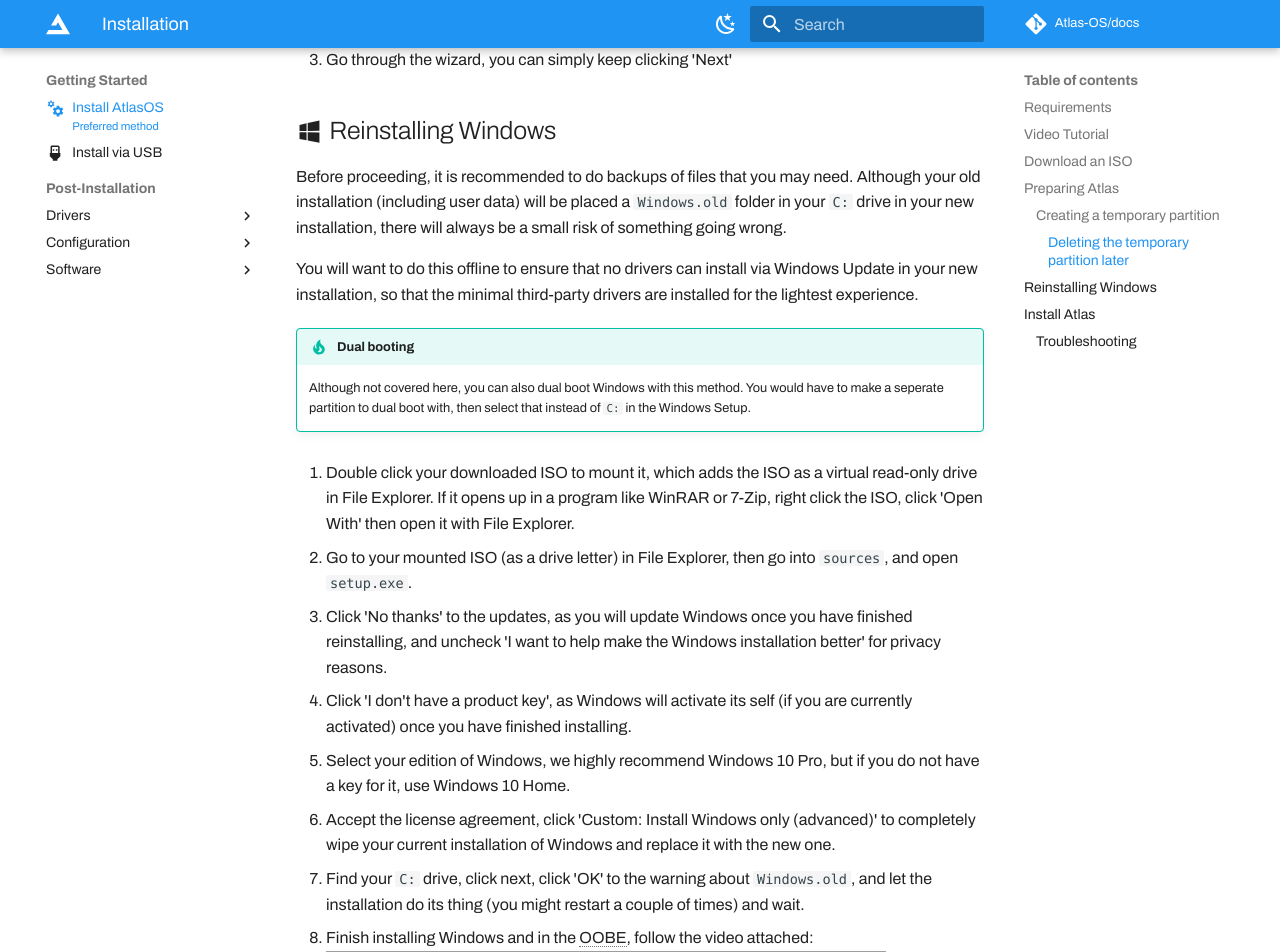
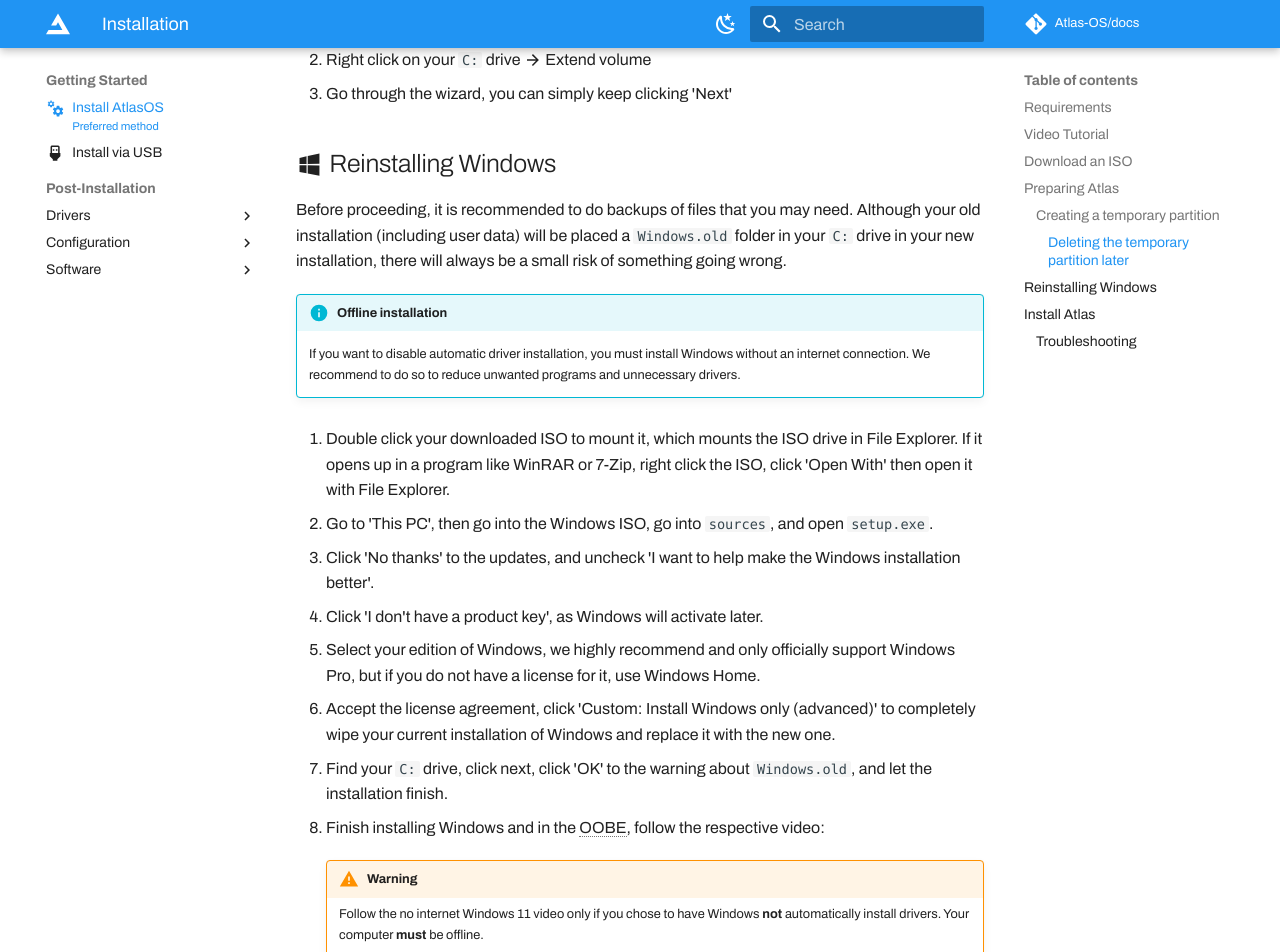
Before and after one commit to Atlas-OS/docs, an MkDocs documentation site: the page built from docs/getting-started/installation.md, in a window 1280 px wide and 1400 px high, scrolled down 2881 px. Shown: the top 952 px of the window. Built offline with MkDocs 1.6.1 and Material for MkDocs 9.7.7, drawn with Linux system fonts in a browser that asks for light colours; some web fonts are replaced; comment, search, counter and statistics services are not loaded; some of the changed text lies outside the part shown; grey boxes are pictures that could not be loaded.

Commit message:
feat: init v0.3.0 installation docs

```diff
--- a/docs/getting-started/installation.md
+++ b/docs/getting-started/installation.md
@@ -11,13 +11,14 @@ icon: material/cogs
 	Before installing, it is recommended to take a look at our [Removed Features](/troubleshooting/removed-features/) page and [FAQ](/faq/).
 
 !!! warning "Atlas is not pre-activated"
-    AtlasOS is **NOT** a pre-activated version of Windows, activation works just the same as vanilla Windows.
+    AtlasOS is **NOT** a pre-activated version of Windows, activation in Windows is not modified.
 
 ## :material-clipboard-list-outline: Requirements
 
 * [AME Wizard](https://atlasos.net/downloads)
 * [Atlas Playbook](https://atlasos.net/downloads)
-* [64-bit](https://support.microsoft.com/en-us/windows/which-version-of-windows-operating-system-am-i-running-628bec99-476a-2c13-5296-9dd081cdd808) CPU (x86 or 32-bit is not supported)
+* [64-bit](https://support.microsoft.com/en-us/windows/which-version-of-windows-operating-system-am-i-running-628bec99-476a-2c13-5296-9dd081cdd808) CPU (32-bit and ARM is not supported)
+* An internet connection
 
 ## :material-video-box: Video Tutorial
 
@@ -29,20 +30,20 @@ icon: material/cogs
 An ISO is a virtual disc file, and in this case, it will be the Windows Setup. This is required to reinstall Windows in our recommended way.
 
 === "MSDL (recommended)"
-    This website generates an official direct download link from Microsoft for multiple Windows versions, and it is used here to get Windows 10 22H2.
+    This website generates official direct download links from Microsoft for multiple Windows versions.
 
-    1. Visit the [Windows 10 22H2 MSDL](https://massgrave.dev/msdl/#2618) page, select your language and click 'Confirm'
+    1. Visit either the [Windows 10 22H2 MSDL](https://massgrave.dev/msdl/#2618) or [Windows 11 22H2 MSDL](https://massgrave.dev/msdl/#2616) page, select your language and click 'Confirm'
     2. Click the 'IsoX64 Download' link and the ISO should download (32-bit is unsupported)
         * If you have an error, click 'Use shared session'
 
 === "Windows Media Creation Tool"
-    This is the supported method to download Windows 10 by Microsoft.
+    This is the supported method to download Windows 10 and 11 by Microsoft.
 
-    1. Download the [Windows Media Creation Tool](https://go.microsoft.com/fwlink/?LinkId=691209) and open it.
+    1. Download the [Windows 10](https://go.microsoft.com/fwlink/?LinkId=691209) or [Windows 11](https://go.microsoft.com/fwlink/?linkid=2156295) Media Creation Tool and open it.
     2. Click the `Accept` button to agree to the Microsoft license terms.
     3. Tick `Create installation media (USB flash drive, DVD, or ISO file) for another PC`, click `Next`, and choose:
         * Language: Desired language
-        * Edition: Windows 10
+        * Edition: Windows 10 or Windows 11
         * Architecture: 64-bit (x64)
     4. Choose `ISO file` option and choose the download location.
     5. After the ISO completed downloading, click `Finish` to end the installation.
@@ -63,12 +64,12 @@ An ISO is a virtual disc file, and in this case, it will be the Windows Setup. T
     - [Adguard File List](https://files.rg-adguard.net)
 
 !!! info "Using a USB stick"
-    If you are looking for the other method of installation, see [here](/getting-started/other-installation-methods/usb). However, if you want to install Atlas quickly and easily, we suggest you follow this guide instead.
+    If you are looking for installation with a USB stick, see [here](/getting-started/other-installation-methods/usb). However, we highly recommend you follow this guide instead.
 
 ## :material-download: Preparing Atlas
 
 !!! tip "Download drivers"
-    Some network adapters do not have drivers that come with Windows. This means that on some computers, you might not be able to connect to the internet after installing. We recommend you to download the drivers for your network adapter ahead of time, and put them on your external drive.
+    Some network adapters do not have drivers that come with Windows. This means that on some computers, you might not be able to connect to the internet after installing. We recommend you to download the drivers for your network adapter ahead of time, and put them on your drive.
 
 Once you have all of the downloads for Atlas from [here](/getting-started/installation/#requirements), you will need to have them on your new installation of Windows for use offline.
 
@@ -81,10 +82,10 @@ You should now have an Atlas folder with all the files you need on the root dire
 
 ### :material-harddisk-plus: Creating a temporary partition
 
-!!! info
-	This is only for the case that you have **nothing** to put the Atlas files on, which won't be wiped by reinstalling Windows.
+!!! warning
+	This is only for the case that you have **no other drives except from the `C:` drive** to put the Atlas files on.
 
-	If you have already done the [Preparing Atlas](/getting-started/installation/#preparing-atlas) steps, skip to [Reinstalling Windows](/getting-started/installation/#reinstalling-windows).
+	If you have already done the [Preparing Atlas](/getting-started/installation/#preparing-atlas) steps as you have another drive, skip to [Reinstalling Windows](/getting-started/installation/#reinstalling-windows).
 
 !!! tip
 	If you run into any issues with Disk Management, you can alternatively use [Macroit Partition Expert Free Edition](https://macrorit.com/partition-magic-manager/free-edition.html).
@@ -105,37 +106,52 @@ You should now have an Atlas folder with all the files you need on the root dire
 
 Before proceeding, it is recommended to do backups of files that you may need. Although your old installation (including user data) will be placed a `Windows.old` folder in your `C:` drive in your new installation, there will always be a small risk of something going wrong.
 
-You will want to do this offline to ensure that no drivers can install via Windows Update in your new installation, so that the minimal third-party drivers are installed for the lightest experience.
+!!! info "Offline installation"
+    If you want to disable automatic driver installation, you must install Windows without an internet connection. We recommend to do so to reduce unwanted programs and unnecessary drivers.
 
-!!! tip "Dual booting"
-	Although not covered here, you can also dual boot Windows with this method. You would have to make a seperate partition to dual boot with, then select that instead of `C:` in the Windows Setup.
+1. Double click your downloaded ISO to mount it, which mounts the ISO drive in File Explorer. If it opens up in a program like WinRAR or 7-Zip, right click the ISO, click 'Open With' then open it with File Explorer.
 
-1. Double click your downloaded ISO to mount it, which adds the ISO as a virtual read-only drive in File Explorer. If it opens up in a program like WinRAR or 7-Zip, right click the ISO, click 'Open With' then open it with File Explorer.
+2. Go to 'This PC', then go into the Windows ISO, go into `sources`, and open `setup.exe`.
 
-2. Go to your mounted ISO (as a drive letter) in File Explorer, then go into `sources`, and open `setup.exe`.
+3. Click 'No thanks' to the updates, and uncheck 'I want to help make the Windows installation better'.
 
-3. Click 'No thanks' to the updates, as you will update Windows once you have finished reinstalling, and uncheck 'I want to help make the Windows installation better' for privacy reasons.
+4. Click 'I don't have a product key', as Windows will activate later.
 
-4. Click 'I don't have a product key', as Windows will activate its self (if you are currently activated) once you have finished installing.
-
-5. Select your edition of Windows, we highly recommend Windows 10 Pro, but if you do not have a key for it, use Windows 10 Home.
+5. Select your edition of Windows, we highly recommend and only officially support Windows Pro, but if you do not have a license for it, use Windows Home.
 
 6. Accept the license agreement, click 'Custom: Install Windows only (advanced)' to completely wipe your current installation of Windows and replace it with the new one.
 
-7. Find your `C:` drive, click next, click 'OK' to the warning about `Windows.old`, and let the installation do its thing (you might restart a couple of times) and wait.
+7. Find your `C:` drive, click next, click 'OK' to the warning about `Windows.old`, and let the installation finish.
 
-8. Finish installing Windows and in the OOBE, follow the video attached: <iframe src="https://gcore.jsdelivr.net/gh/amitxv/PC-Tuning@main/media/oobe-windows10+-example.mp4" width="560" height="420" frameborder="0" allowfullscreen></iframe>
+8. Finish installing Windows and in the OOBE, follow the respective video:
 
-9. Once inside Windows, your old Windows installation will be put into a `Windows.old` folder in your `C:` drive on your new installation. You can copy the files that you need from it before deleting it.
+    !!! warning
+        Follow the no internet Windows 11 video only if you chose to have Windows **not** automatically install drivers. Your computer **must** be offline.
 
-10. To delete your previous Windows installation, goto Settings :material-arrow-right: System :material-arrow-right: Storage, then click 'Temporary files', select 'Previous version of Windows' and then click 'Remove files'.
+        For Windows 10, the one setup video works for both non-internet and internet.
+
+    === "Windows 11 (no internet)"
+        <iframe src="/assets/videos/win11-OOBE-nointernet.mp4" width="560" height="420" frameborder="0" allowfullscreen></iframe>
+
+    === "Windows 11"
+        <iframe src="/assets/videos/win11-OOBE.mp4" width="560" height="420" frameborder="0" allowfullscreen></iframe>
+
+    === "Windows 10"
+        <iframe src="https://gcore.jsdelivr.net/gh/amitxv/PC-Tuning@main/media/oobe-windows10+-example.mp4" width="560" height="420" frameborder="0" allowfullscreen></iframe>
+
+9. Go to Windows Settings and update Windows until there's no more updates left. Additionally, go to the Microsoft Store and update all the apps there.
+
+10. Once inside Windows, your old Windows installation will be put into a `Windows.old` folder in your `C:` drive on your new installation. You can copy the files that you need from it before deleting it.
+
+11. To delete your previous Windows installation, goto Settings :material-arrow-right: System :material-arrow-right: Storage, then click 'Temporary files', select 'Previous version of Windows' and then click 'Remove files'.
 
 ## :material-wrench-cog-outline: Install Atlas
 
 1. Place the `Atlas` folder from your external drive (like a USB). If you previously made a temporary partition, you can delete it [here](/getting-started/installation/#creating-a-temporary-partition).
-2. Optionally, run the `Disable Drivers Installation in Windows Update.reg` to prevent Windows from automatically installing drivers via Windows Update, and restart your computer.
+2. If you chose to install Windows offline, run the `Disable Drivers Installation in Windows Update.reg` to prevent Windows from automatically installing drivers via Windows Update, restart your computer and connect to the internet.
     - Automatic driver updates are commonly a source for bloatware or drivers that you do not need
-    - It is more convienient to allow Windows to install all of them
+    - However, it is more convienient and easier to allow Windows to install all of them
+    - Only do this if you know how to install drivers
 3. After restarting, you can install ethernet drivers, and connect to the internet.
 4. Make sure you have the latest updates by running Windows Update. Once you are done, restart your computer and look for any updates you may have missed.
 5. Run `AME Wizard.exe` and load the Atlas Playbook, and follow the wizard instructions.
```
Also changed, not shown: docs/getting-started/other-installation-methods/usb.md (+2 -2 lines), 3 other files.
